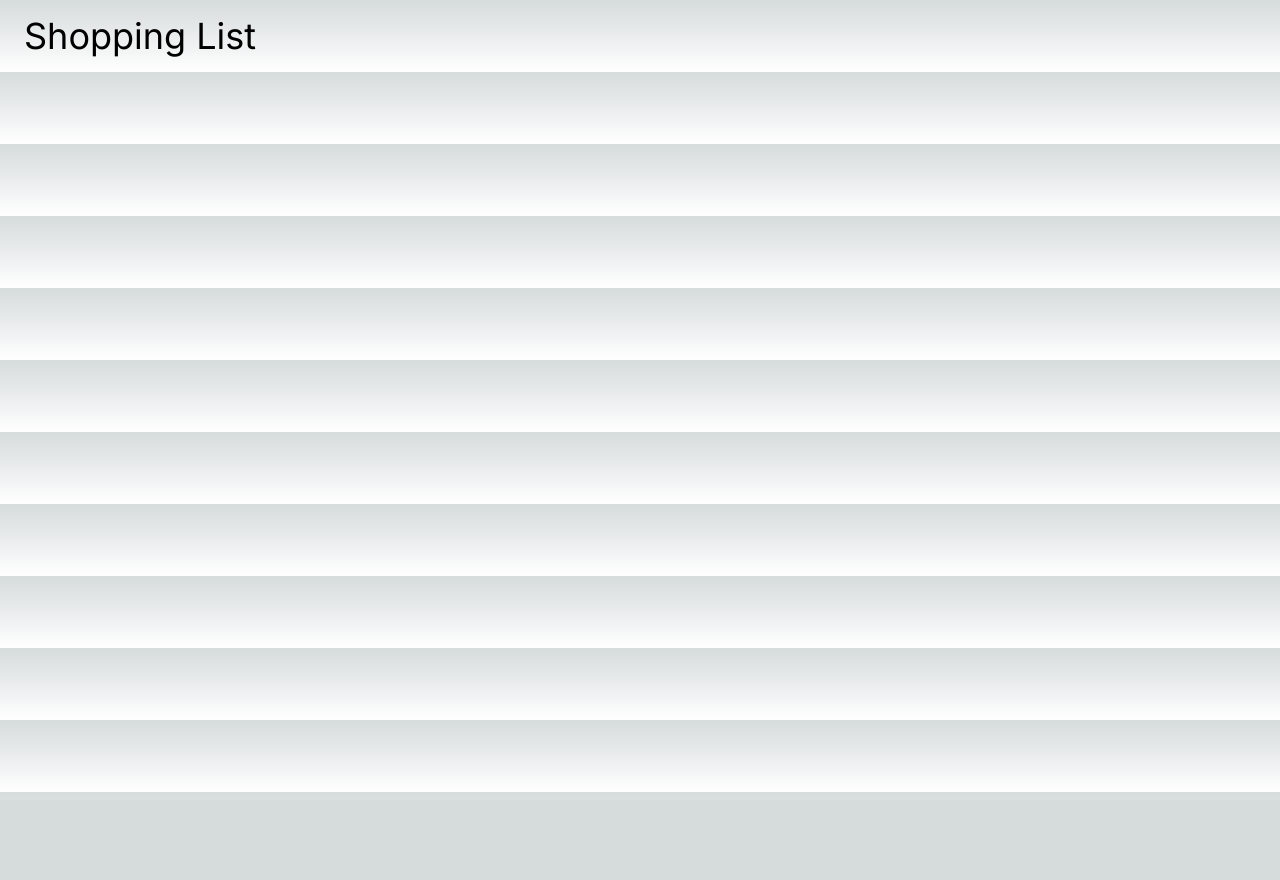
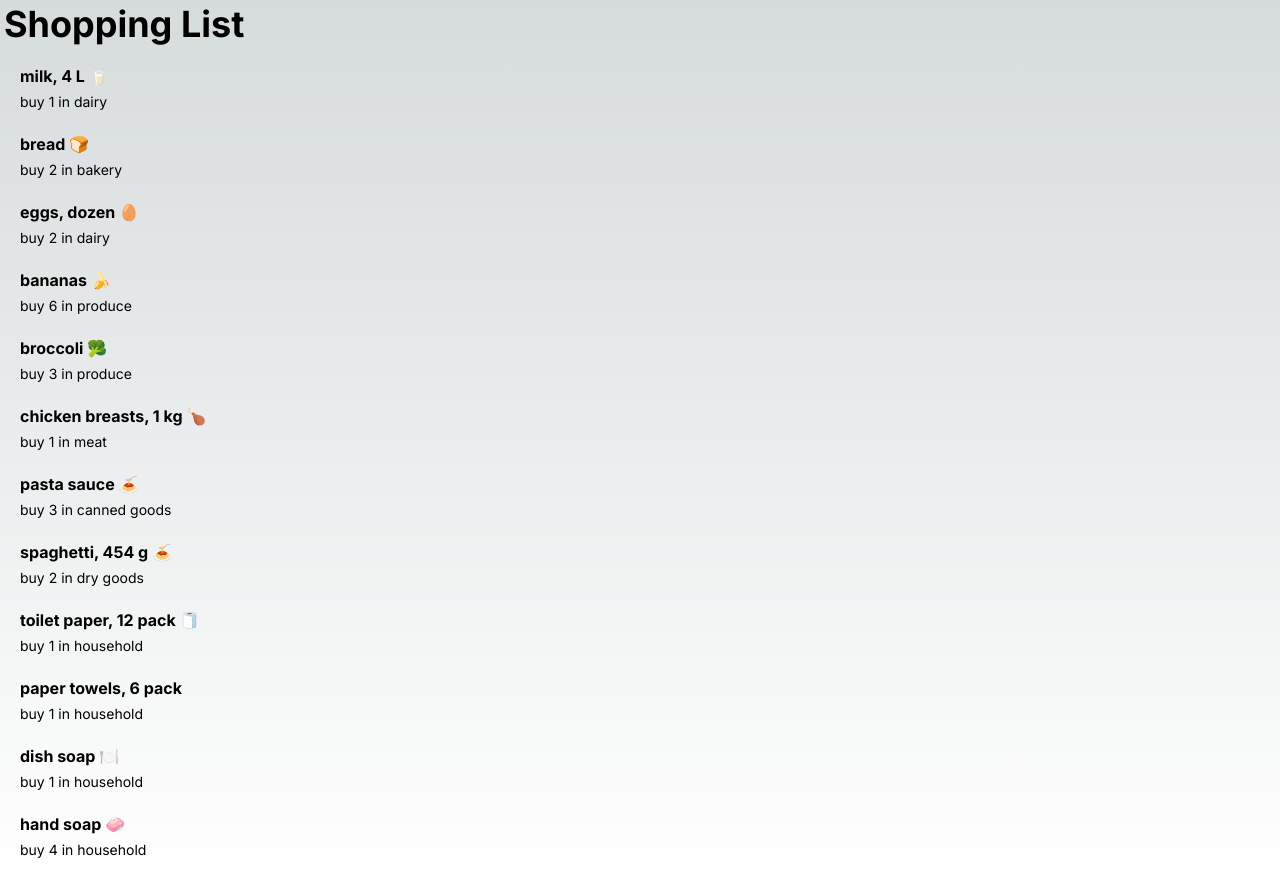
Before and after one commit to cuiyiye/cprg306-assignments, a Next.js app: page /week-3 in a window 1280 px wide. Before the commit the page ends 800 px from the top, so only its background shows below. Built offline with nearby package versions, Linux system fonts and the light colour scheme.

Commit message:
Item added

```diff
--- a/app/week-3/item-list.js
+++ b/app/week-3/item-list.js
@@ -1,5 +1,93 @@
+import Item from "./item";
+
 export default function ItemList()
 {
-    return <main>
-      </main>
+  const item1 = {
+  name: "milk, 4 L 🥛",
+  quantity: 1,
+  category: "dairy",
+};
+
+const item2 = {
+  name: "bread 🍞",
+  quantity: 2,
+  category: "bakery",
+};
+
+const item3 = {
+  name: "eggs, dozen 🥚",
+  quantity: 2,
+  category: "dairy",
+};
+
+const item4 = {
+  name: "bananas 🍌",
+  quantity: 6,
+  category: "produce",
+};
+
+const item5 = {
+  name: "broccoli 🥦",
+  quantity: 3,
+  category: "produce",
+};
+
+const item6 = {
+  name: "chicken breasts, 1 kg 🍗",
+  quantity: 1,
+  category: "meat",
+};
+
+const item7 = {
+  name: "pasta sauce 🍝",
+  quantity: 3,
+  category: "canned goods",
+};
+
+const item8 = {
+  name: "spaghetti, 454 g 🍝",
+  quantity: 2,
+  category: "dry goods",
+};
+
+const item9 = {
+  name: "toilet paper, 12 pack 🧻",
+  quantity: 1,
+  category: "household",
+};
+
+const item10 = {
+  name: "paper towels, 6 pack",
+  quantity: 1,
+  category: "household",
+};
+
+const item11 = {
+  name: "dish soap 🍽️",
+  quantity: 1,
+  category: "household",
+};
+
+const item12 = {
+  name: "hand soap 🧼",
+  quantity: 4,
+  category: "household",
+};
+
+return (
+  <div>
+    <Item name={item1.name} quantity={item1.quantity} category={item1.category} />
+    <Item name={item2.name} quantity={item2.quantity} category={item2.category} />
+    <Item name={item3.name} quantity={item3.quantity} category={item3.category} />
+    <Item name={item4.name} quantity={item4.quantity} category={item4.category} />
+    <Item name={item5.name} quantity={item5.quantity} category={item5.category} />
+    <Item name={item6.name} quantity={item6.quantity} category={item6.category} />
+    <Item name={item7.name} quantity={item7.quantity} category={item7.category} />
+    <Item name={item8.name} quantity={item8.quantity} category={item8.category} />
+    <Item name={item9.name} quantity={item9.quantity} category={item9.category} />
+    <Item name={item10.name} quantity={item10.quantity} category={item10.category} />
+    <Item name={item11.name} quantity={item11.quantity} category={item11.category} />
+    <Item name={item12.name} quantity={item12.quantity} category={item12.category} />
+  </div>
+)
 }
--- a/app/week-3/item.js
+++ b/app/week-3/item.js
@@ -1,10 +1,10 @@
 export default function Item(props)
 {
     return (
-        <div className = "ml-4">
-            <h2 className = " text-black-900">{props.name}</h2>
-            <p className = "mt-1 text-sm text-gray-500">{quantity}</p>
-            <p className = "mt-1 text-sm text-gray-500">{category}</p>
+        <div className = "m-5 ml-4">
+            <h2 className = " text-black-900 font-bold ">{props.name}</h2>
+            <p className = "mt-1 text-sm text-black-500"> buy {props.quantity} in {props.category} </p>
+
         </div>
     );
 };
--- a/app/week-3/page.js
+++ b/app/week-3/page.js
@@ -3,8 +3,8 @@
 export default function Page() {
 
     return(
-        <main className = "m-4 ml-6">
-            <h1 className = "text-4xl front-bold">Shopping List</h1>
+        <main className = "m-1 ml-1">
+            <h1 className = "text-4xl font-bold">Shopping List</h1>
             <ItemList></ItemList>
         </main>
 
```
